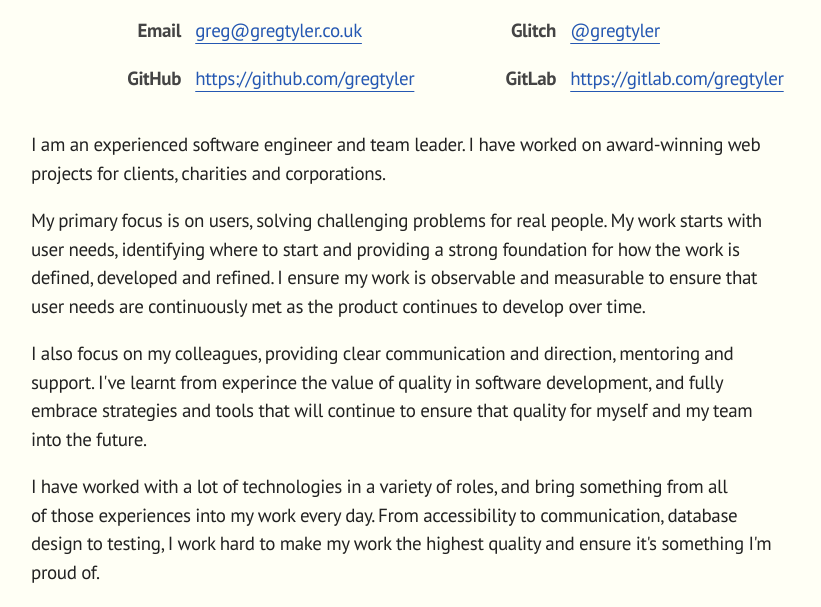
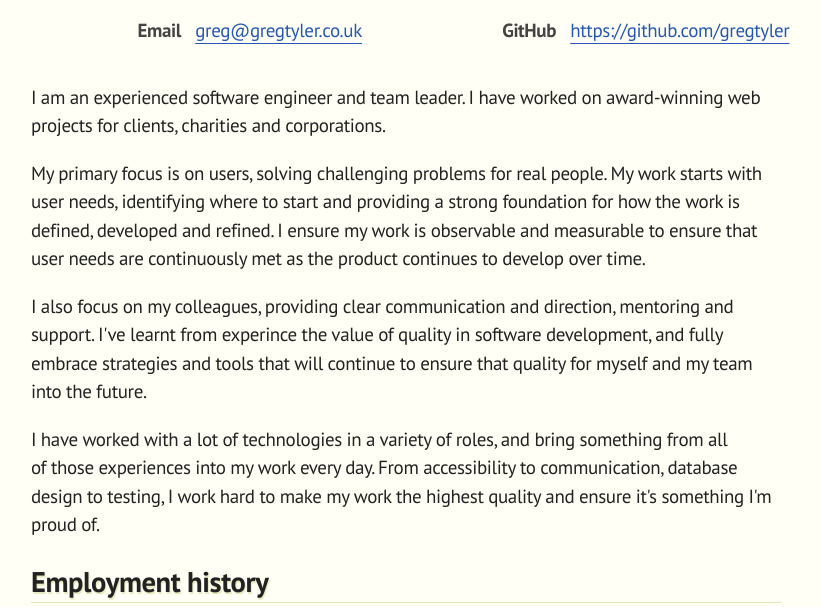
Before and after one commit to gregtyler/CV, a plain HTML site: page src/index.html in a window 1280 px wide. Shown: the part 132-739 px from the top of the page, without its empty margins (234-1055 px from the left). Drawn offline with Linux system fonts and the light colour scheme.

Commit message:
rv Glitch/GitLab links
They're not as relevant any more

```diff
--- a/src/index.html
+++ b/src/index.html
@@ -16,12 +16,8 @@
     <dl class="fact-block">
         <dt>Email</dt>
         <dd><a href="mailto:greg@gregtyler.co.uk">greg@gregtyler.co.uk</a></dd>
-        <dt>Glitch</dt>
-        <dd><a href="https://glitch.com/@gregtyler" rel="noopener noreferrer">@gregtyler</a></a></dd>
         <dt>GitHub</dt>
         <dd><a href="https://github.com/gregtyler" rel="noopener noreferrer">https://github.com/gregtyler</a></dd>
-        <dt>GitLab</dt>
-        <dd><a href="https://gitlab.com/gregtyler" rel="noopener noreferrer">https://gitlab.com/gregtyler</a></dd>
     </dl>
 
     <p>I am an experienced software engineer and team leader. I have worked on award-winning web projects for clients, charities and corporations.</p>
```
